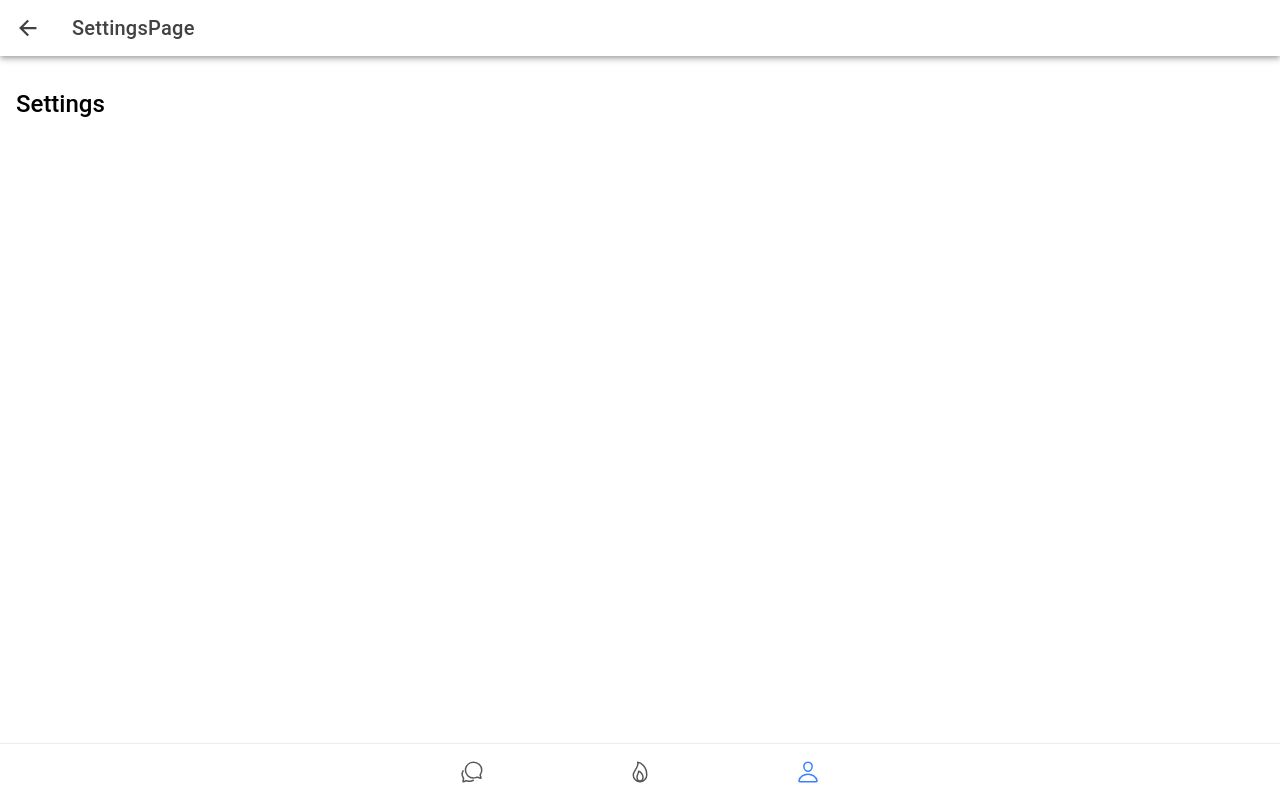
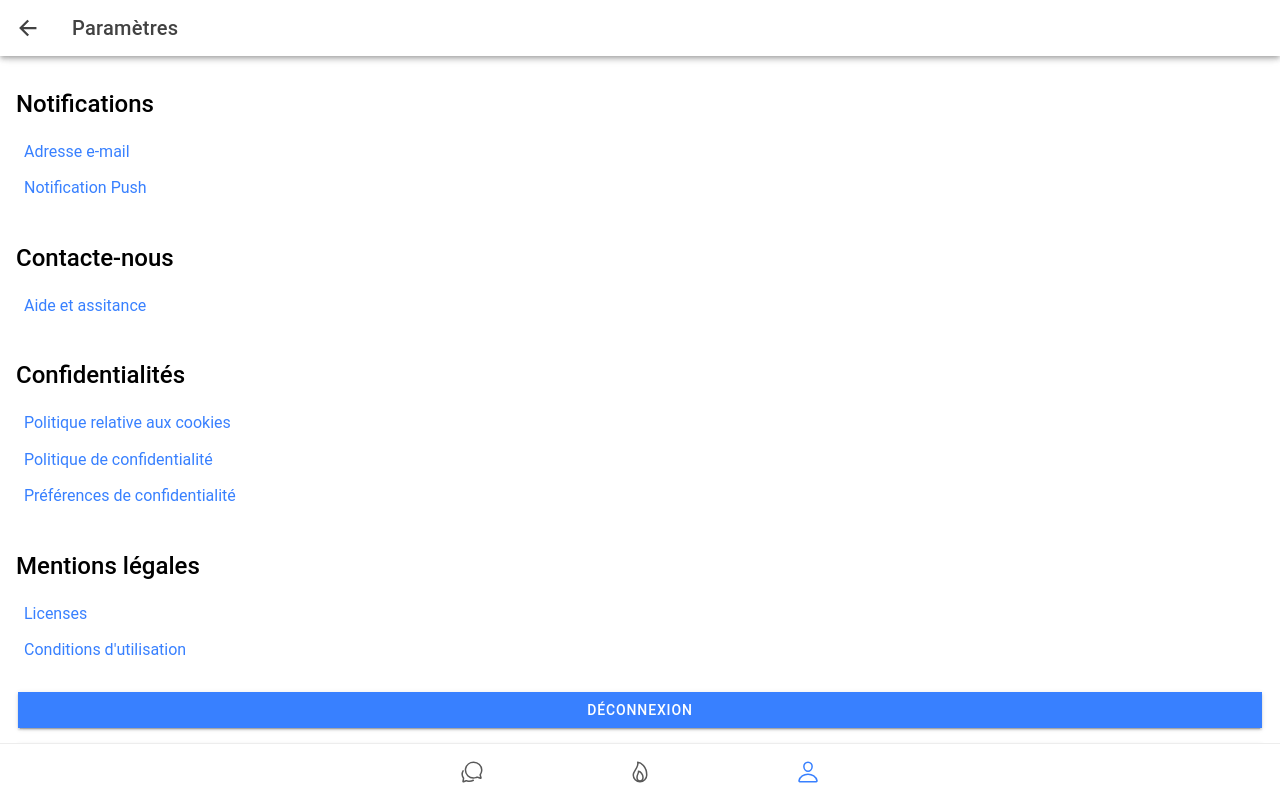
Before and after one commit to mickaelrebeau/Tindev, a React (Vite) app: page /tabs/profil/settings in a window 1280 px wide. Built offline with nearby package versions, Linux system fonts and the light colour scheme.

Commit message:
Settings Content

```diff
--- /dev/null
+++ b/src/pages/Settings/Settings.css
@@ -0,0 +1,23 @@
+.settings-content {
+    display: grid;
+    gap: 1em;
+
+    margin-bottom: 2em;
+}
+
+.settings-card {
+    display: grid;
+    gap: .5em;
+    padding: .5em;
+}
+
+.settings-card a {
+    padding: .3em 0;
+
+    text-decoration: none;
+}
+
+.settings-btn {
+    display: grid;
+    gap: .5em;
+}
--- a/src/pages/Settings/SettingsPage.tsx
+++ b/src/pages/Settings/SettingsPage.tsx
@@ -1,4 +1,5 @@
-import { IonBackButton, IonButtons, IonContent, IonHeader, IonTitle, IonToolbar } from "@ionic/react";
+import { IonActionSheet, IonBackButton, IonButton, IonButtons, IonContent, IonHeader, IonTitle, IonToolbar } from "@ionic/react";
+import './Settings.css';
 
 export default function SettingsPage() {
   return (
@@ -9,14 +10,68 @@ export default function SettingsPage() {
           <IonButtons slot="start">
             <IonBackButton defaultHref="/tabs/profil"></IonBackButton>
           </IonButtons>
-          <IonTitle> SettingsPage </IonTitle>
+          <IonTitle> Paramètres </IonTitle>
         </IonToolbar>
 
       </IonHeader>
 
       <IonContent className="ion-padding">
-        <h2>Settings</h2>
+        <div className="settings-content">
+          <div>
+            <h2>Notifications</h2>
+            <div className="settings-card">
+              <a>Adresse e-mail</a>
+              <a>Notification Push</a>
+            </div>
+          </div>
+          <div>
+            <h2>Contacte-nous</h2>
+            <div className="settings-card">
+              <a>Aide et assitance</a>
+            </div>
+          </div>
+          <div>
+            <h2>Confidentialités</h2>
+            <div className="settings-card">
+              <a>Politique relative aux cookies</a>
+              <a>Politique de confidentialité</a>
+              <a>Préférences de confidentialité</a>
+            </div>
+          </div>
+          <div>
+            <h2>Mentions légales</h2>
+            <div className="settings-card">
+              <a>Licenses</a>
+              <a>Conditions d'utilisation</a>
+            </div>
+          </div>
+          <div className="settings-btn">
+            <IonButton expand="full" routerLink="/">Déconnexion</IonButton>
+            <IonButton id="open-action-sheet" expand="full">Supprimer votre Compte</IonButton>
+          </div>
+        </div>
       </IonContent>
+
+      <IonActionSheet
+        trigger="open-action-sheet"
+        header="Etes-vous sûr de vouloir supprimer votre compte ?"
+        buttons={[
+          {
+            text: 'Supprimer',
+            role: 'destructive',
+            data: {
+              action: 'delete',
+            },
+          },
+          {
+            text: 'Annuler',
+            role: 'cancel',
+            data: {
+              action: 'cancel',
+            },
+          },
+        ]}
+      ></IonActionSheet>
     </>
   );
 }
```
